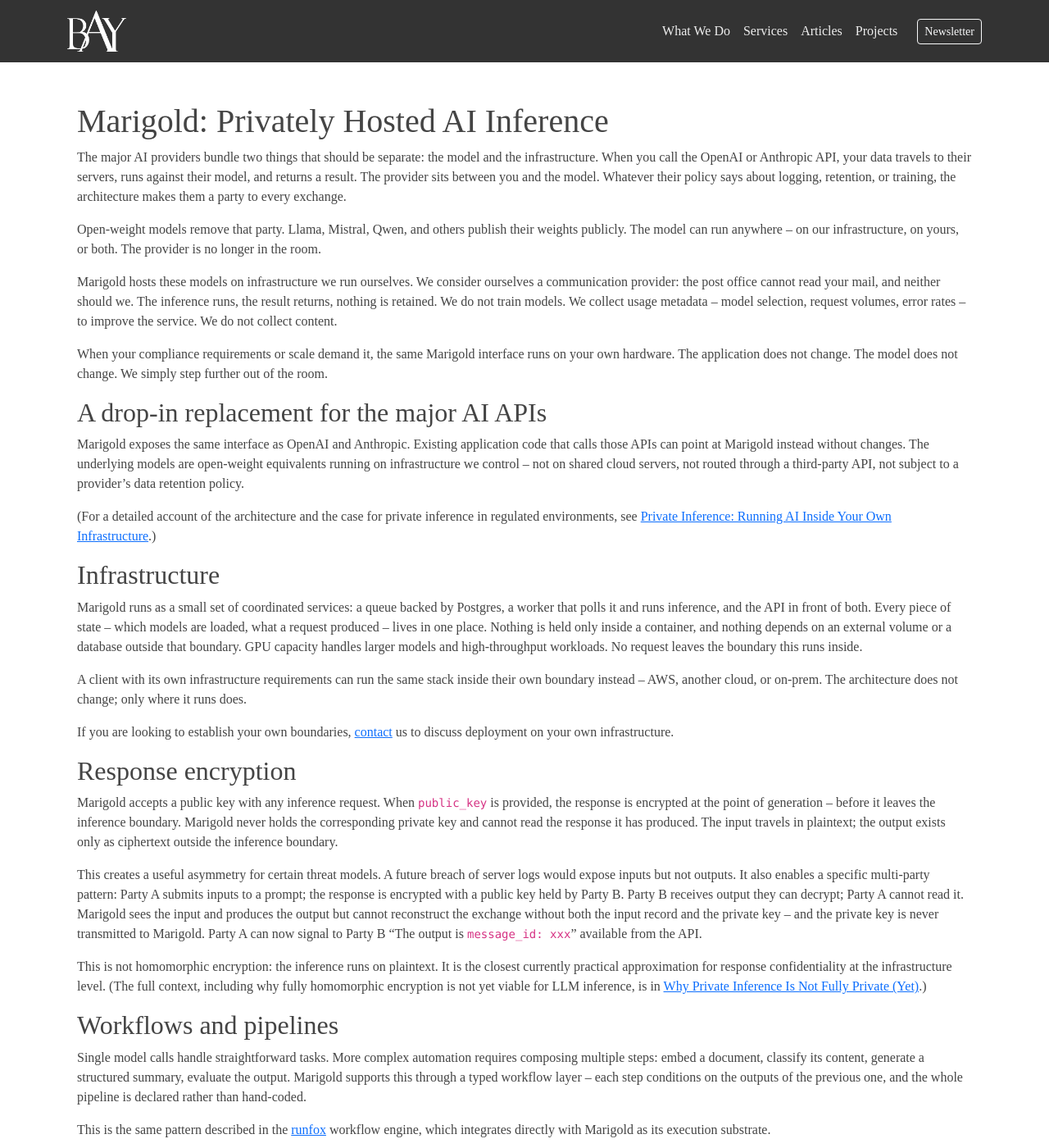
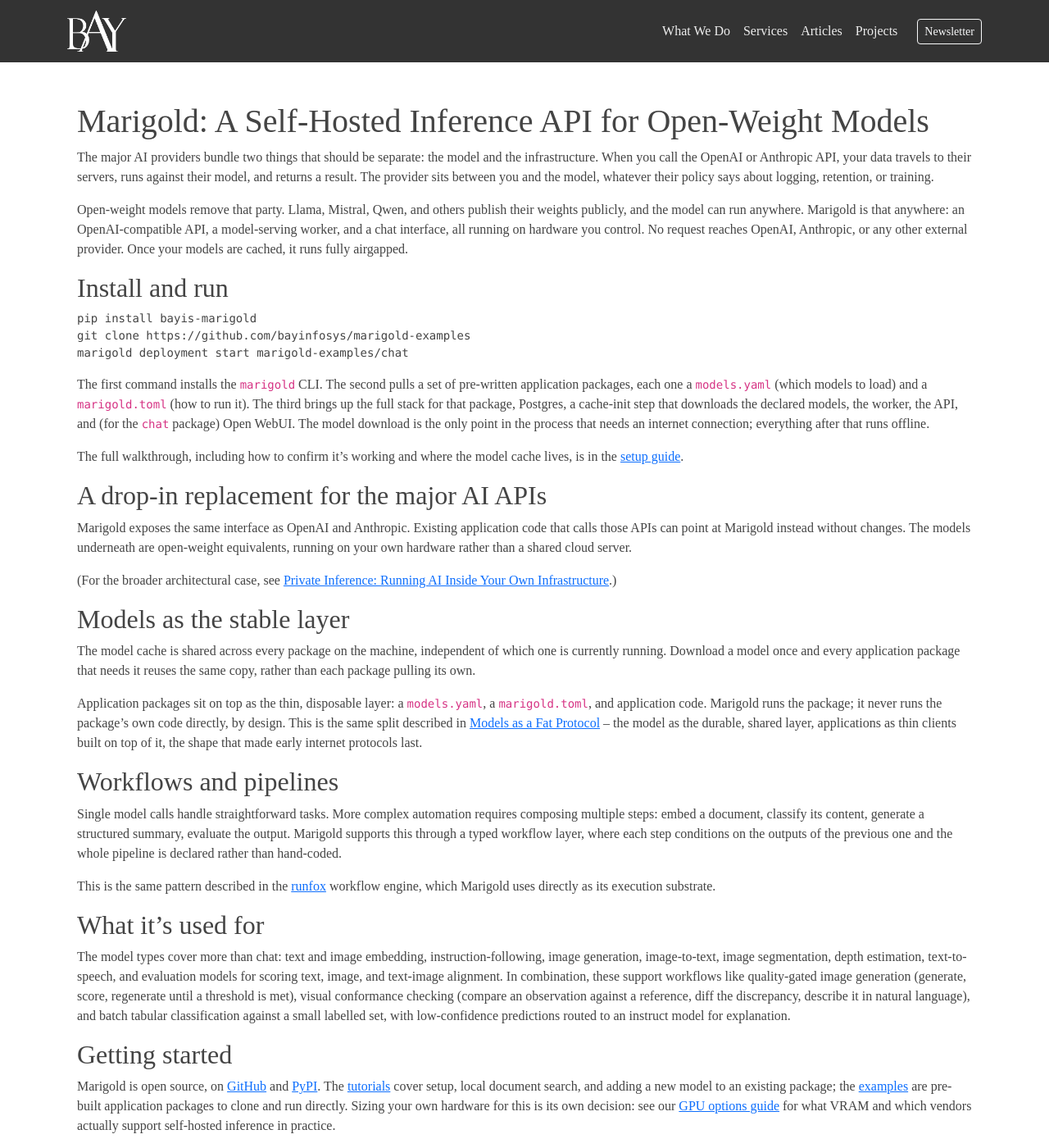
Before and after one commit to bayinfosys/bayinfosys.github.io, a Jekyll site: the page built from _posts/2026-01-01-64-marigold.md, in a window 1280 px wide and 1400 px high. Shown: the whole window at 82% size. Built offline with Jekyll 4.4.1, drawn with Linux system fonts in a browser that asks for light colours; some of the changed text lies outside the part shown.

Commit message:
updated marigold references

````diff
--- a/_posts/2026-01-01-64-marigold.md
+++ b/_posts/2026-01-01-64-marigold.md
@@ -1,109 +1,121 @@
 ---
-date: 2026-05-09
+date: 2026-08-29
 layout: article
-title: "Marigold: Privately Hosted AI Inference"
-description: "A drop-in replacement for OpenAI and Anthropic endpoints,
-running open-weight models on infrastructure we control. Your data does
-not leave our boundary. We do not train on it."
-keywords: ["private inference", "private ai hosting", "open weight models", "self-hosted llm", "data sovereignty", "private inference hosting", "hosted inference", "private cloud inference", "private ai infrastructure", "open weight models"]
+title: "Marigold: A Self-Hosted Inference API for Open-Weight Models"
+description: "An OpenAI-compatible API for open-weight models, running
+entirely on your own hardware. Open source, installed with pip, airgapped
+once your models are cached."
+keywords: ["self-hosted llm api", "open source inference platform",
+"run llm locally", "airgapped ai deployment", "openai compatible local api",
+"private ai hosting", "self-hosted llm", "open weight models",
+"local ai inference", "docker llm deployment"]
 topic: "Developer Tools"
+seo_title: "Marigold: Self-Hosted Inference API for Open-Weight Models"
 related:
   - 40-private-inference
   - 63-private-inference-stack
-  - 72-private-inference-fhe
+  - 78-gpu-market-2026
+  - 45-fat-protocols-for-ai
   - 54-runfox
   - 02-deploy-simple-model
-  - 80-falling-token-prices
 ---
 
-# Marigold: Privately Hosted AI Inference
+# Marigold: A Self-Hosted Inference API for Open-Weight Models
 
 The major AI providers bundle two things that should be separate: the model
 and the infrastructure. When you call the OpenAI or Anthropic API, your data
-travels to their servers, runs against their model, and returns a result. The
-provider sits between you and the model. Whatever their policy says about
-logging, retention, or training, the architecture makes them a party to every
-exchange.
+travels to their servers, runs against their model, and returns a result.
+The provider sits between you and the model, whatever their policy says
+about logging, retention, or training.
 
-Open-weight models remove that party. Llama, Mistral, Qwen, and others publish
-their weights publicly. The model can run anywhere -- on our infrastructure, on
-yours, or both. The provider is no longer in the room.
+Open-weight models remove that party. Llama, Mistral, Qwen, and others
+publish their weights publicly, and the model can run anywhere. Marigold
+is that anywhere: an OpenAI-compatible API, a model-serving worker, and a
+chat interface, all running on hardware you control. No request reaches
+OpenAI, Anthropic, or any other external provider. Once your models are
+cached, it runs fully airgapped.
 
-Marigold hosts these models on infrastructure we run ourselves. We consider
-ourselves a communication provider: the post office cannot read your mail, and
-neither should we. The inference runs, the result returns, nothing is retained.
-We do not train models. We collect usage metadata -- model selection, request
-volumes, error rates -- to improve the service. We do not collect content.
+## Install and run
 
-When your compliance requirements or scale demand it, the same Marigold
-interface runs on your own hardware. The application does not change. The
-model does not change. We simply step further out of the room.
+```
+pip install bayis-marigold
+git clone https://github.com/bayinfosys/marigold-examples
+marigold deployment start marigold-examples/chat
+```
+
+The first command installs the `marigold` CLI. The second pulls a set of
+pre-written application packages, each one a `models.yaml` (which models
+to load) and a `marigold.toml` (how to run it). The third brings up the
+full stack for that package, Postgres, a cache-init step that downloads
+the declared models, the worker, the API, and (for the `chat` package)
+Open WebUI. The model download is the only point in the process that
+needs an internet connection; everything after that runs offline.
+
+The full walkthrough, including how to confirm it's working and where
+the model cache lives, is in the [setup guide](https://marigold.run/tutorials/setup.html).
 
 ## A drop-in replacement for the major AI APIs
 
 Marigold exposes the same interface as OpenAI and Anthropic. Existing
 application code that calls those APIs can point at Marigold instead
-without changes. The underlying models are open-weight equivalents running
-on infrastructure we control -- not on shared cloud servers, not routed
-through a third-party API, not subject to a provider's data retention
-policy.
+without changes. The models underneath are open-weight equivalents,
+running on your own hardware rather than a shared cloud server.
 
-(For a detailed account of the architecture and the case for private inference
-in regulated environments, see
+(For the broader architectural case, see
 [Private Inference: Running AI Inside Your Own Infrastructure](/library/40-private-inference.html).)
 
-## Infrastructure
+## Models as the stable layer
 
-Marigold runs as a small set of coordinated services: a queue backed by
-Postgres, a worker that polls it and runs inference, and the API in front
-of both. Every piece of state -- which models are loaded, what a request
-produced -- lives in one place. Nothing is held only inside a container,
-and nothing depends on an external volume or a database outside that
-boundary. GPU capacity handles larger models and high-throughput
-workloads. No request leaves the boundary this runs inside.
+The model cache is shared across every package on the machine,
+independent of which one is currently running. Download a model once
+and every application package that needs it reuses the same copy,
+rather than each package pulling its own.
 
-A client with its own infrastructure requirements can run the same stack
-inside their own boundary instead -- AWS, another cloud, or on-prem. The
-architecture does not change; only where it runs does.
-
-If you are looking to establish your own boundaries, [contact](https://marigold.run/#contact) us to discuss
-deployment on your own infrastructure.
-
-## Response encryption
-
-Marigold accepts a public key with any inference request.
-When `public_key` is provided, the response is encrypted at the point of generation -- before it leaves the inference boundary.
-Marigold never holds the corresponding private key and cannot read the response it has produced.
-The input travels in plaintext; the output exists only as ciphertext outside the inference boundary.
-
-This creates a useful asymmetry for certain threat models.
-A future breach of server logs would expose inputs but not outputs.
-It also enables a specific multi-party pattern: Party A submits inputs to a prompt; the response is encrypted with a public key held by Party B.
-Party B receives output they can decrypt; Party A cannot read it.
-Marigold sees the input and produces the output but cannot reconstruct the exchange without both the input record and the private key -- and the private key is never transmitted to Marigold.
-Party A can now signal to Party B "The output is `message_id: xxx`" available from the API.
-
-This is not homomorphic encryption: the inference runs on plaintext.
-It is the closest currently practical approximation for response confidentiality at the infrastructure level.
-(The full context, including why fully homomorphic encryption is not yet viable for LLM inference, is in [Why Private Inference Is Not Fully Private (Yet)](/library/72-private-inference-fhe.html).)
+Application packages sit on top as the thin, disposable layer: a
+`models.yaml`, a `marigold.toml`, and application code. Marigold runs
+the package; it never runs the package's own code directly, by design.
+This is the same split described in
+[Models as a Fat Protocol](/library/45-fat-protocols-for-ai.html) --
+the model as the durable, shared layer, applications as thin clients
+built on top of it, the shape that made early internet protocols last.
 
 ## Workflows and pipelines
 
 Single model calls handle straightforward tasks. More complex automation
-requires composing multiple steps: embed a document, classify its content,
-generate a structured summary, evaluate the output. Marigold supports this
-through a typed workflow layer -- each step conditions on the outputs of the
-previous one, and the whole pipeline is declared rather than hand-coded.
+requires composing multiple steps: embed a document, classify its
+content, generate a structured summary, evaluate the output. Marigold
+supports this through a typed workflow layer, where each step conditions
+on the outputs of the previous one and the whole pipeline is declared
+rather than hand-coded.
 
 This is the same pattern described in the
-[runfox](/library/54-runfox.html) workflow engine, which integrates
-directly with Marigold as its execution substrate.
+[runfox](/library/54-runfox.html) workflow engine, which Marigold uses
+directly as its execution substrate.
 
-## Getting access
+## What it's used for
 
-Marigold is available at [marigold.run](https://marigold.run). API keys, documentation, and access requests are handled there.
-For organisations evaluating private inference infrastructure for a specific use case, [get in touch](https://marigold.run/#contact).
+The model types cover more than chat: text and image embedding,
+instruction-following, image generation, image-to-text, image
+segmentation, depth estimation, text-to-speech, and evaluation models
+for scoring text, image, and text-image alignment. In combination,
+these support workflows like quality-gated image generation
+(generate, score, regenerate until a threshold is met), visual
+conformance checking (compare an observation against a reference,
+diff the discrepancy, describe it in natural language), and batch
+tabular classification against a small labelled set, with low-confidence
+predictions routed to an instruct model for explanation.
 
-Marigold publishes benchmark data and implementation notes on its own [Build Log](https://marigold.run/blog/),
-including the per-request telemetry behind the cost figures discussed in
-[Falling Token Prices and the Cost of Inference You Already Own](/library/80-falling-token-prices.html).
+## Getting started
+
+Marigold is open source, on [GitHub](https://github.com/bayinfosys/marigold)
+and [PyPI](https://pypi.org/project/bayis-marigold). The
+[tutorials](https://marigold.run/tutorials.html) cover setup, local
+document search, and adding a new model to an existing package; the
+[examples](https://marigold.run/examples.html) are pre-built application
+packages to clone and run directly. Sizing your own hardware for this is
+its own decision: see our [GPU options guide](/library/78-gpu-market-2026.html)
+for what VRAM and which vendors actually support self-hosted inference
+in practice.
+
+Marigold publishes benchmark data and implementation notes on its own
+[Build Log](https://marigold.run/blog.html).
````
Also changed, not shown: _posts/2026-01-01-40-private-inference.md (+1 -1 lines), _posts/2026-01-01-63-private-inference-stack.md (+2 -5 lines), _posts/2026-01-01-72-private-inference-fhe.md (+1 -3 lines), _posts/2026-01-01-87-inference-infrastructure.md (+1 -2 lines).
